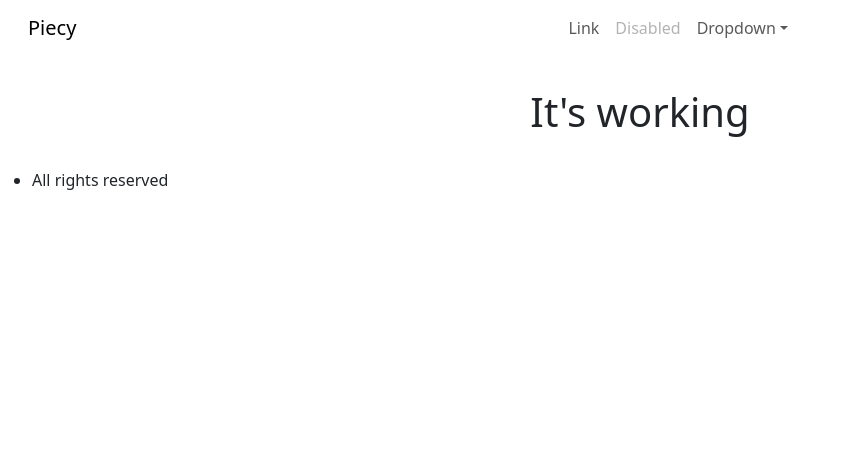
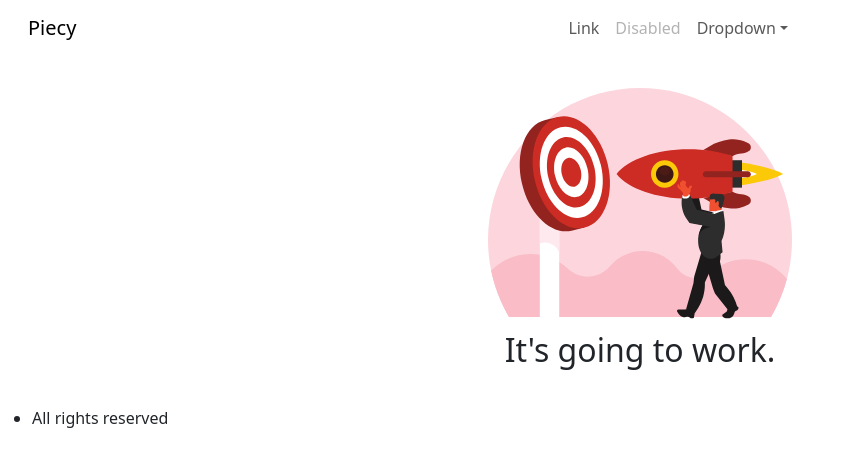
Before and after one commit to Julinium/piecy, a Django app: page /en/ in a window 1280 px wide. Shown: the top 467 px of the page, without its empty margins (0-841 px from the left). Run offline with Django 5.2, Linux system fonts and the light colour scheme; some libraries are stand-ins or nearby versions.

Commit message:
Diverse files change

```diff
--- a/base/templates/base/home.html
+++ b/base/templates/base/home.html
@@ -1,6 +1,11 @@
 {% extends 'base/base.html' %}
 {% load i18n %}
+{% load static %}
 
 {% block content %}
-    <h1 class="pt-2 text-center">{% translate "It's working" %}</h1>
+<div class="text-center">
+    <img class="img-fluid p-2" src="{% static 'images/goal.svg' %}" style="max-width: 20rem;" alt="Goal">
+    <!-- <h2 class="p-1">{% translate "It's working." %}</h2> -->
+    <h2 class="p-1">{% translate "It's going to work." %}</h2>
+</div>
 {% endblock content %}
```
Also changed, not shown: static/images/goal.svg (added).
